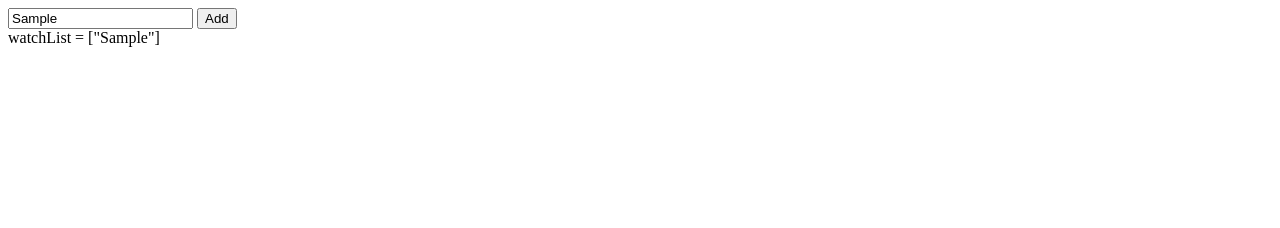
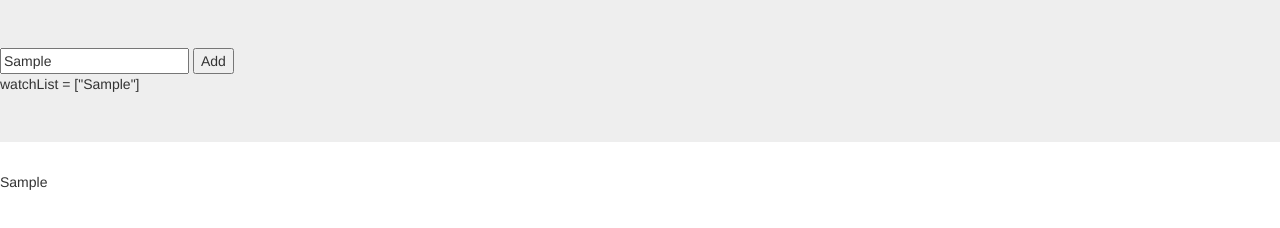
Before and after one commit to ulukfuni/watch-list, a website: page index.html in a window 1280 px wide. Both pictures are taken after typing "Sample" into the empty fields and a click on the button "Add". Drawn offline with nearby package versions, Linux system fonts and the light colour scheme.

Commit message:
added bootstrap, added clear after select, added showing player names after selecting from input

```diff
--- a/app.js
+++ b/app.js
@@ -14,15 +14,13 @@ app.controller('MainCtrl', ['$scope', function($scope){
 app.directive('autoComplete', ['$timeout', function($timeout){
     return {
 			restrict: 'A',
-			// scope: {
-			// 	autoComplete: '&'
-			// },
 			link: function(scope, element, attrs) {
         element.autocomplete({
             source: scope[attrs.uiItems],
             select: function(event, ui) {
                 $timeout(function() {
 									scope.Add(ui.item.value);
+									$('#player-input').val('');
                 }, 0);
             }
         });
--- a/index.html
+++ b/index.html
@@ -2,15 +2,16 @@
   <head>
     <title>Watch List</title>
     <link rel="stylesheet" href="http://code.jquery.com/ui/1.9.1/themes/base/jquery-ui.css">
+    <link rel="stylesheet" href="https://maxcdn.bootstrapcdn.com/bootstrap/3.3.6/css/bootstrap.min.css" integrity="sha384-1q8mTJOASx8j1Au+a5WDVnPi2lkFfwwEAa8hDDdjZlpLegxhjVME1fgjWPGmkzs7" crossorigin="anonymous">
   </head>
   <body ng-app="watchList" ng-controller="MainCtrl">
-    <div>
-      {{test}}
-    </div>
-    <div>
-      <input auto-complete ui-items="names" ng-model="selected"/>
+    <div class="form-group jumbotron">
+      <input id="player-input" auto-complete ui-items="names" ng-model="selected"/>
       <button class="add-player" ng-click="Add(selected)">Add</button>
       <br/>watchList = {{watchList}}
+    </div>
+    <div ng-repeat="player in watchList">
+      {{player}}
     </div>
     <script src="http://cdnjs.cloudflare.com/ajax/libs/jquery/2.1.3/jquery.min.js"></script>
     <script src="http://cdnjs.cloudflare.com/ajax/libs/jqueryui/1.11.2/jquery-ui.min.js"></script>
```
